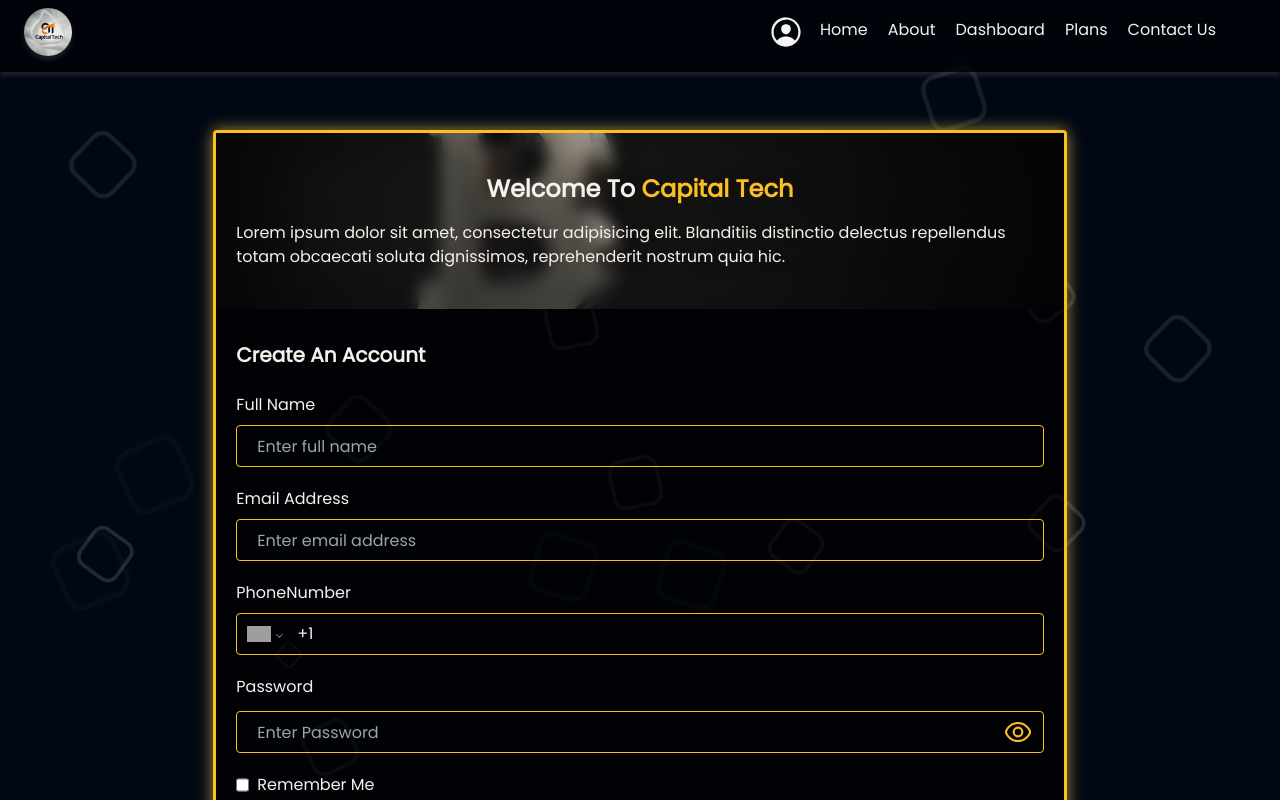
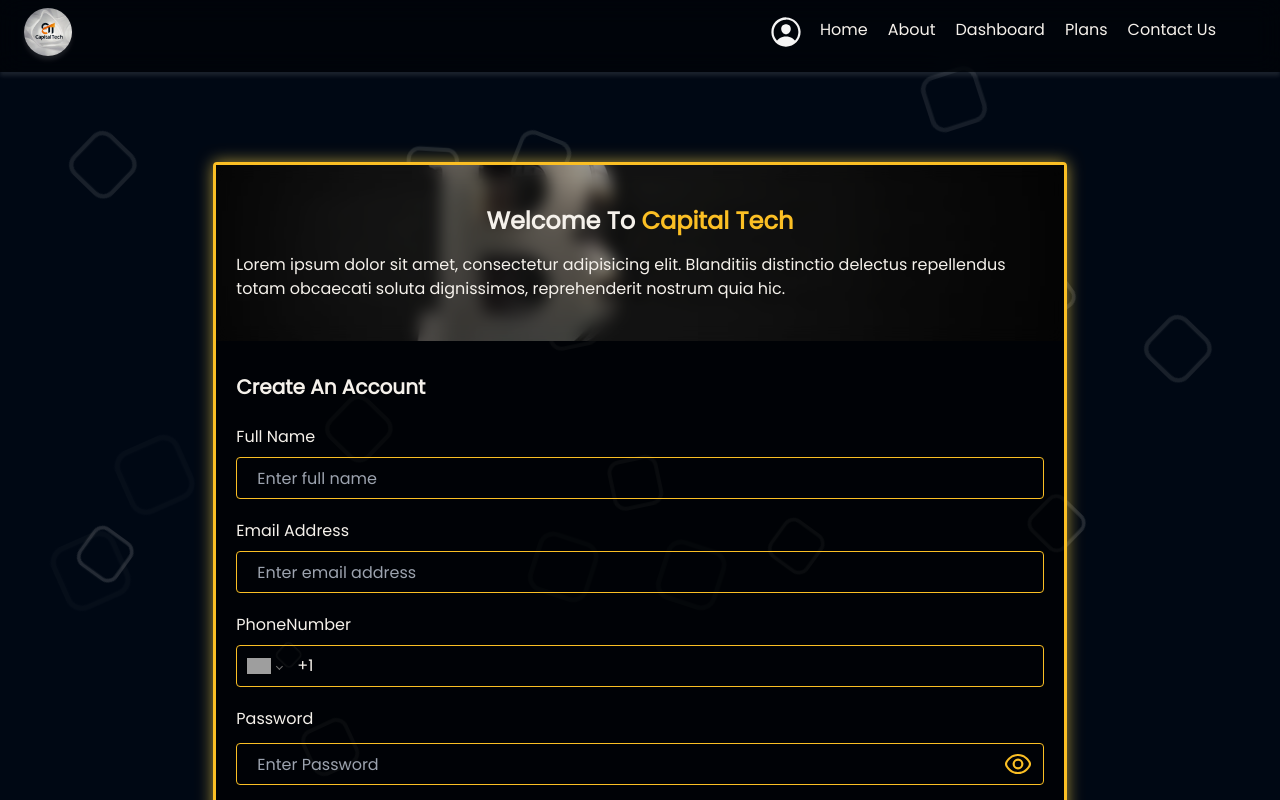
Before and after one commit to liltexh/capitalTech, a React (Vite) app: page /auth in a window 1280 px wide. Shown: the top 800 px of the page. Built offline with nearby package versions, Linux system fonts and the light colour scheme; grey boxes are pictures that could not be loaded.

Commit message:
changed the height in auth components

```diff
--- a/src/components/SignIn.jsx
+++ b/src/components/SignIn.jsx
@@ -91,7 +91,7 @@
 		return checker;
 	}
 	return (
-		<div className="w-full h-screen flex justify-center items-center mt-32 mb-56">
+		<div className="w-full h-screen flex justify-center items-center mt-36 mb-32">
 			{invalidForm && (
 				<span
 					style={{ backgroundColor: "rgba(0,0,0,0.1)" }}
--- a/src/components/SignUp.jsx
+++ b/src/components/SignUp.jsx
@@ -107,7 +107,7 @@
 	}, []);
 
 	return (
-		<div className="w-full h-screen flex justify-center items-center mt-32 mb-56 ">
+		<div className="w-full h-screen flex justify-center items-center mt-40 mb-32">
 			{invalidForm && (
 				<span
 					style={{ backgroundColor: "rgba(0,0,0,0.1)" }}
```
